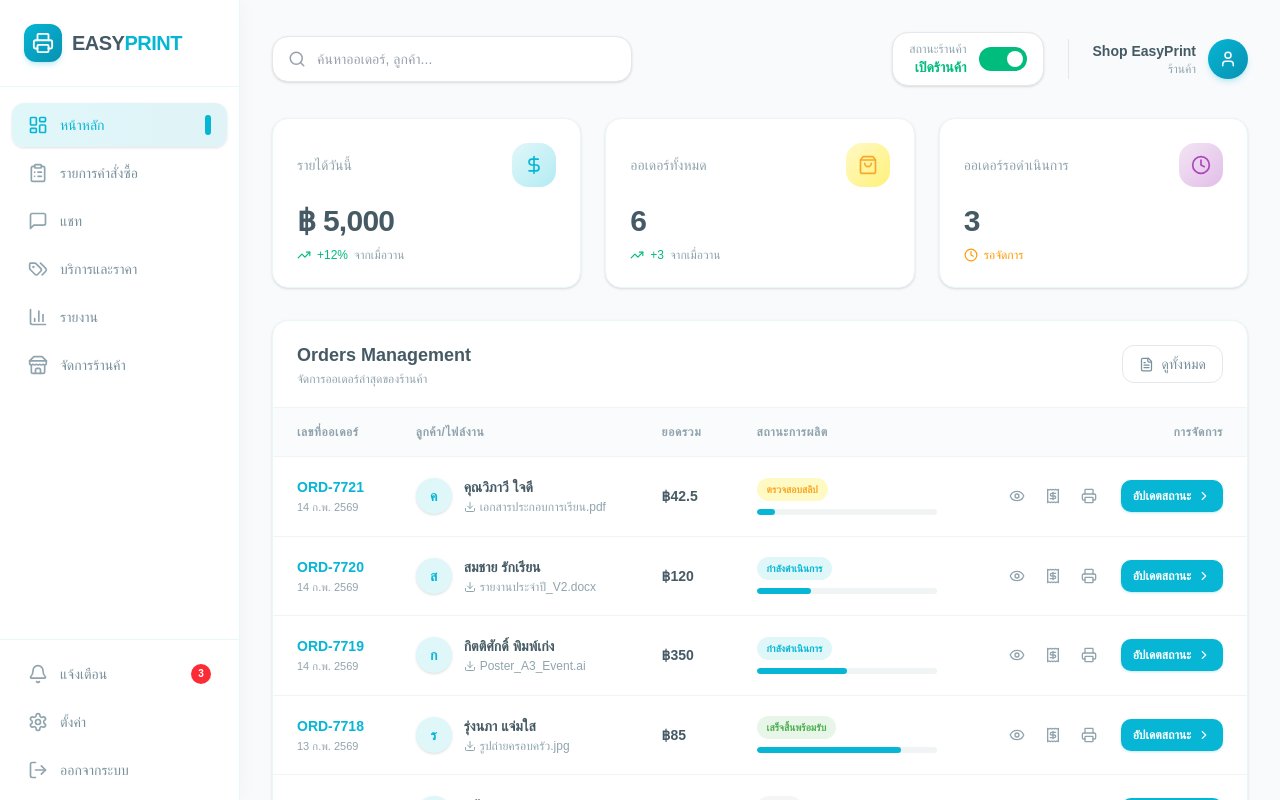
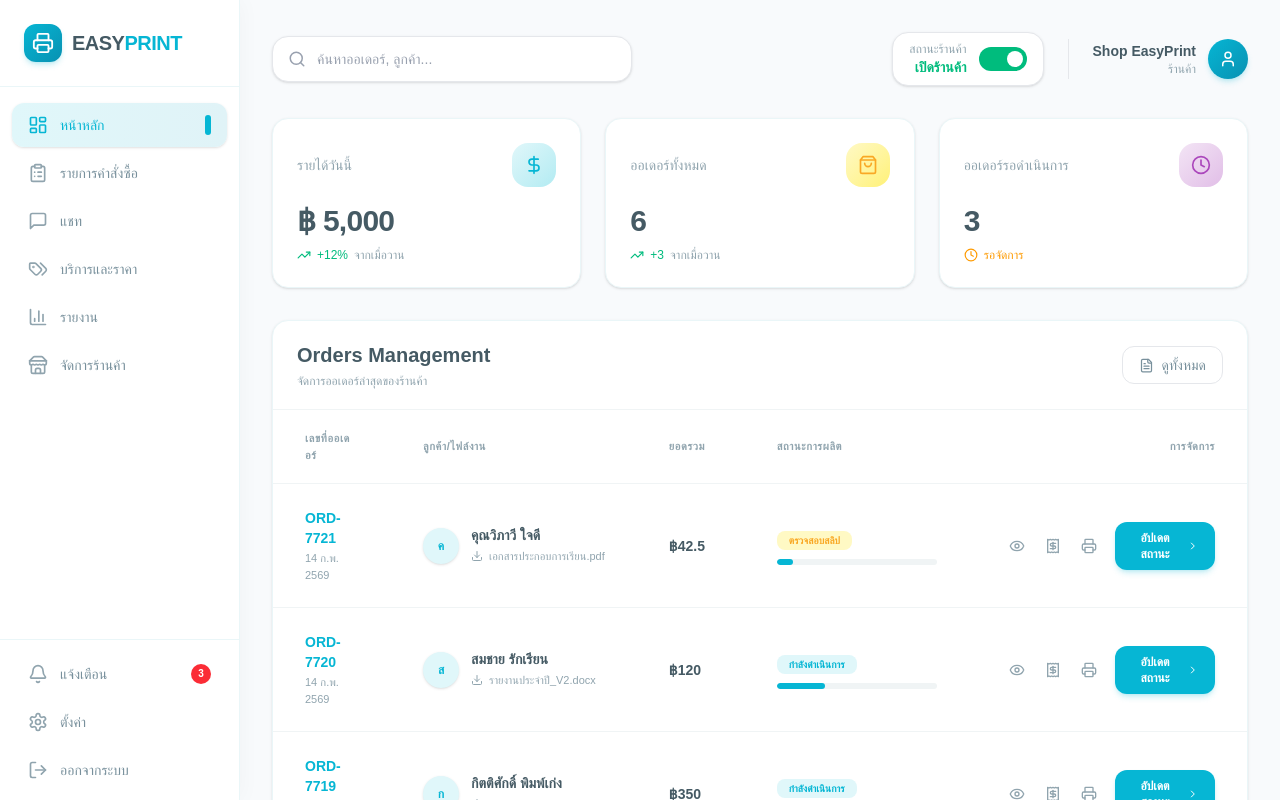
Before and after one commit to 03Panyaporn/EasyPrint, a Next.js app in the folder my-app/: page /shop in a window 1280 px wide. Shown: the top 800 px of the page. Built offline with nearby package versions, Linux system fonts and the light colour scheme.

Commit message:
Fixed status updates, added list viewing, and corrected colors.

```diff
--- a/my-app/src/app/shop/page.tsx
+++ b/my-app/src/app/shop/page.tsx
@@ -379,8 +379,8 @@ export default function ShopDashboard() {
             <div className="bg-white rounded-2xl border border-[#eaf6f8] shadow-sm mb-8 overflow-hidden">
                 <div className="flex items-center justify-between px-6 py-5 border-b border-[#f0f4f5]">
                     <div>
-                        <h2 className="text-lg font-semibold text-[#455a64]">Orders Management</h2>
-                        <p className="text-xs text-[#90a4ae] mt-0.5">จัดการออเดอร์ล่าสุดของร้านค้า</p>
+                        <h2 className="text-xl font-bold text-[#455a64]">Orders Management</h2>
+                        <p className="text-xs text-[#90a4ae] mt-1">จัดการออเดอร์ล่าสุดของร้านค้า</p>
                     </div>
                     <Link href="/shop/orders">
                         <button className="flex items-center gap-2 px-4 py-2 border border-[#e5e7eb] rounded-xl text-sm text-[#78909c] hover:bg-[#f5fbfe] hover:border-[#06B6D4] hover:text-[#06B6D4] transition-all">
@@ -393,12 +393,12 @@ export default function ShopDashboard() {
                 <div className="overflow-x-auto">
                     <table className="w-full">
                         <thead>
-                            <tr className="bg-[#fafbfc] border-b border-[#f0f4f5]">
-                                <th className="text-left px-6 py-4 text-xs font-semibold text-[#90a4ae] uppercase tracking-wider">เลขที่ออเดอร์</th>
-                                <th className="text-left px-6 py-4 text-xs font-semibold text-[#90a4ae] uppercase tracking-wider">ลูกค้า/ไฟล์งาน</th>
-                                <th className="text-left px-6 py-4 text-xs font-semibold text-[#90a4ae] uppercase tracking-wider">ยอดรวม</th>
-                                <th className="text-left px-6 py-4 text-xs font-semibold text-[#90a4ae] uppercase tracking-wider">สถานะการผลิต</th>
-                                <th className="text-right px-6 py-4 text-xs font-semibold text-[#90a4ae] uppercase tracking-wider">การจัดการ</th>
+                            <tr className="border-b border-[#f0f4f5]">
+                                <th className="text-left px-8 py-5 text-[11px] font-bold text-[#90a4ae] uppercase tracking-wider">เลขที่ออเดอร์</th>
+                                <th className="text-left px-8 py-5 text-[11px] font-bold text-[#90a4ae] uppercase tracking-wider">ลูกค้า/ไฟล์งาน</th>
+                                <th className="text-left px-8 py-5 text-[11px] font-bold text-[#90a4ae] uppercase tracking-wider">ยอดรวม</th>
+                                <th className="text-left px-8 py-5 text-[11px] font-bold text-[#90a4ae] uppercase tracking-wider">สถานะการผลิต</th>
+                                <th className="text-right px-8 py-5 text-[11px] font-bold text-[#90a4ae] uppercase tracking-wider">การจัดการ</th>
                             </tr>
                         </thead>
                         <tbody className="divide-y divide-[#f0f4f5]">
@@ -407,60 +407,60 @@ export default function ShopDashboard() {
                                     key={order.id}
                                     className="hover:bg-[#fafeff] transition-colors duration-150 group"
                                 >
-                                    <td className="px-6 py-5">
+                                    <td className="px-8 py-6">
                                         <div className="flex flex-col">
-                                            <span className="text-sm font-bold text-[#06B6D4]">{order.id}</span>
-                                            <span className="text-[11px] text-[#90a4ae] mt-0.5">{order.date}</span>
+                                            <span className="text-sm font-bold text-[#06B6D4] mb-0.5">{order.id}</span>
+                                            <span className="text-[11px] text-[#90a4ae]">{order.date}</span>
                                         </div>
                                     </td>
-                                    <td className="px-6 py-5">
+                                    <td className="px-8 py-6">
                                         <div className="flex items-center gap-3">
-                                            <div className="w-9 h-9 rounded-full bg-[#E0F7FA] flex items-center justify-center text-[#06B6D4] text-sm font-bold shadow-sm">
+                                            <div className="w-9 h-9 rounded-full bg-[#E0F7FA] flex items-center justify-center text-[#06B6D4] text-xs font-black shadow-sm group-hover:scale-105 transition-transform">
                                                 {order.customer.charAt(0)}
                                             </div>
                                             <div className="flex flex-col">
-                                                <span className="text-sm text-[#455a64] font-bold">{order.customer}</span>
-                                                <div className="flex items-center gap-1 mt-0.5">
-                                                    <Download size={12} className="text-[#90a4ae]" />
-                                                    <span className="text-xs text-[#90a4ae] truncate max-w-[150px]">{order.fileName}</span>
+                                                <span className="text-sm text-[#455a64] font-bold leading-tight mb-1">{order.customer}</span>
+                                                <div className="flex items-center gap-1.5 group/file cursor-pointer">
+                                                    <Download size={12} className="text-[#90a4ae] group-hover/file:text-[#06B6D4] transition-colors" />
+                                                    <span className="text-[11px] text-[#90a4ae] group-hover/file:text-[#06B6D4] transition-colors truncate max-w-[150px]">{order.fileName}</span>
                                                 </div>
                                             </div>
                                         </div>
                                     </td>
-                                    <td className="px-6 py-5">
-                                        <span className="text-sm font-bold text-[#455a64]">฿{order.price}</span>
+                                    <td className="px-8 py-6">
+                                        <span className="text-sm font-black text-[#455a64]">฿{order.price}</span>
                                     </td>
-                                    <td className="px-6 py-5">
-                                        <div className="flex flex-col w-[180px]">
-                                            <div className="flex items-center mb-2">
-                                                <span className={`text-[10px] font-bold px-2.5 py-1 rounded-full ${order.statusColor}`}>
+                                    <td className="px-8 py-6">
+                                        <div className="flex flex-col w-[160px]">
+                                            <div className="mb-2">
+                                                <span className={`text-[10px] font-bold px-3 py-1 rounded-lg ${order.statusColor}`}>
                                                     {order.status}
                                                 </span>
                                             </div>
                                             <div className="w-full h-1.5 bg-[#f0f4f5] rounded-full overflow-hidden">
                                                 <div
-                                                    className={`h-full ${order.progressBarColor} rounded-full transition-all duration-500`}
+                                                    className={`h-full ${order.progressBarColor} rounded-full transition-all duration-700`}
                                                     style={{ width: `${order.progress}%` }}
                                                 />
                                             </div>
                                         </div>
                                     </td>
-                                    <td className="px-6 py-5">
-                                        <div className="flex items-center justify-end gap-2">
-                                            <div className="flex items-center gap-1 mr-2">
-                                                <button onClick={() => openDetailsModal(order)} className="p-2 text-[#90a4ae] hover:bg-emerald-100 hover:text-emerald-500 rounded-lg transition-all" title="รายละเอียดออเดอร์">
+                                    <td className="px-8 py-6">
+                                        <div className="flex items-center justify-end gap-2.5">
+                                            <div className="flex items-center gap-1">
+                                                <button onClick={() => openDetailsModal(order)} className="p-2 text-[#90a4ae] hover:bg-emerald-100 hover:text-emerald-500 rounded-xl transition-all" title="รายละเอียดออเดอร์">
                                                     <Eye size={16} />
                                                 </button>
-                                                <button onClick={() => openSlipModal(order)} className="p-2 text-[#90a4ae] hover:bg-amber-100 hover:text-amber-500 rounded-lg transition-all" title="สลิปโอนเงิน">
+                                                <button onClick={() => openSlipModal(order)} className="p-2 text-[#90a4ae] hover:bg-amber-100 hover:text-amber-500 rounded-xl transition-all" title="สลิปโอนเงิน">
                                                     <Receipt size={16} />
                                                 </button>
-                                                <button onClick={() => openPrintModal(order)} className="p-2 text-[#90a4ae] hover:bg-sky-100 hover:text-[#06B6D4] rounded-lg transition-all" title="พิมพ์">
+                                                <button onClick={() => openPrintModal(order)} className="p-2 text-[#90a4ae] hover:bg-sky-100 hover:text-[#06B6D4] rounded-xl transition-all" title="พิมพ์">
                                                     <Printer size={16} />
                                                 </button>
                                             </div>
                                             <button
                                                 onClick={() => openUpdateModal(order)}
-                                                className="flex items-center gap-1.5 px-3 py-2 bg-[#06B6D4] text-white rounded-[10px] text-xs font-bold hover:bg-[#0891b2] transition-all shadow-sm shadow-[#06B6D4]/20"
+                                                className="flex items-center gap-2 px-4 py-2 bg-[#06B6D4] text-white rounded-xl text-xs font-bold hover:scale-105 hover:bg-[#0891b2] transition-all shadow-md shadow-[#06B6D4]/20"
                                             >
                                                 อัปเดตสถานะ
                                                 <ChevronRight size={14} />
@@ -505,16 +505,17 @@ export default function ShopDashboard() {
                                     <div className="flex flex-col gap-4 relative z-10">
                                         <div className="flex items-start gap-4">
                                             <div className="w-7 h-7 rounded-full bg-white border-2 border-[#e5e7eb] flex items-center justify-center text-xs font-bold text-[#90a4ae] shadow-sm">
-                                                1
+                                                {Math.max(1, statusSequence.findIndex(s => s.label === selectedOrder.status) + 1)}
                                             </div>
                                             <div className="flex flex-col">
                                                 <p className="text-xs font-medium text-[#90a4ae]">สถานะปัจจุบัน</p>
                                                 <p className="text-sm font-bold text-[#455a64] mt-0.5">{selectedOrder.status}</p>
                                             </div>
                                         </div>
+                                        {selectedOrder.status === "ตรวจสอบสลิป" && (
                                             <div
                                                 onClick={() => openSlipModal(selectedOrder)}
-                                            className="ml-11 bg-gray-100 rounded-2xl p-4 border border-gray-200 flex items-center gap-4 shadow-lg cursor-pointer transition-all hover:bg-gray-50 hover:border-gray-200 hover:shadow-md hover:-translate-y-0.5"
+                                                className="ml-11 bg-gray-50 rounded-2xl p-4 border border-gray-100 flex items-center gap-4 group cursor-pointer hover:bg-gray-100 transition-all"
                                             >
                                                 <div className="w-16 h-16 bg-white rounded-xl border border-gray-200 flex items-center justify-center text-gray-300 group-hover:scale-105 transition-transform overflow-hidden flex-shrink-0">
                                                     <Receipt size={24} />
@@ -524,12 +525,13 @@ export default function ShopDashboard() {
                                                     <p className="text-xs text-[#455a64] font-medium">รอการตรวจสอบสลิป...</p>
                                                 </div>
                                             </div>
+                                        )}
                                     </div>
 
                                     {/* Step 2: Next Status */}
                                     <div className="flex items-start gap-4 relative z-10">
                                         <div className="w-7 h-7 rounded-full bg-white border-2 border-[#06B6D4] flex items-center justify-center text-xs font-bold text-[#06B6D4] shadow-sm shadow-[#06B6D4]/10">
-                                            2
+                                            {Math.min(statusSequence.length + 1, Math.max(2, statusSequence.findIndex(s => s.label === selectedOrder.status) + 2))}
                                         </div>
                                         <div className="flex flex-col">
                                             <p className="text-xs font-medium text-[#06B6D4]">สถานะถัดไป</p>
@@ -561,7 +563,7 @@ export default function ShopDashboard() {
                                         : "border-[#e5e7eb] text-rose-500 hover:bg-rose-50"}`}
                                 >
                                     {selectedOrder.status === "ตรวจสอบสลิป" ? "สลิปไม่ถูกต้อง" :
-                                        selectedOrder.status === "ยกเลิก" ? "ถูกยกเลิกแล้ว" : "เริ่มงานแล้ว/ห้ามยกเลิก"}
+                                        selectedOrder.status === "ยกเลิก" ? "ถูกยกเลิกแล้ว" : "ยืนยันแล้วยกเลิกไม่ได้"}
                                 </button>
                                 <button
                                     onClick={selectedOrder.status === "ตรวจสอบสลิป" ? handleVerifySlip : handleUpdateStatus}
@@ -670,8 +672,26 @@ export default function ShopDashboard() {
                                     <p className="text-sm font-medium text-gray-400 italic">รูปภาพสลิปโอนเงิน</p>
                                 </div>
                                 <div className="mt-6 flex gap-3">
-                                    <button onClick={handleCancelOrder} className="flex-1 py-3.5 border border-[#e5e7eb] rounded-2xl text-rose-500 text-sm font-bold hover:bg-rose-50 transition-all">สลิปไม่ถูกต้อง</button>
-                                    <button onClick={handleVerifySlip} className="flex-1 py-3.5 bg-amber-500 text-white rounded-2xl text-sm font-bold hover:bg-amber-600 transition-all shadow-lg shadow-amber-500/20">ตรวจสอบเรียบร้อย</button>
+                                    <button
+                                        onClick={handleCancelOrder}
+                                        disabled={selectedOrder.status !== "ตรวจสอบสลิป"}
+                                        className={`flex-1 py-3.5 border rounded-2xl text-sm font-bold transition-all ${selectedOrder.status !== "ตรวจสอบสลิป"
+                                            ? "bg-gray-50 border-gray-100 text-gray-300 cursor-not-allowed"
+                                            : "border-[#e5e7eb] text-rose-500 hover:bg-rose-50"
+                                            }`}
+                                    >
+                                        สลิปไม่ถูกต้อง
+                                    </button>
+                                    <button
+                                        onClick={handleVerifySlip}
+                                        disabled={selectedOrder.status !== "ตรวจสอบสลิป"}
+                                        className={`flex-[2] py-3.5 rounded-2xl text-sm font-bold transition-all shadow-lg ${selectedOrder.status !== "ตรวจสอบสลิป"
+                                            ? "bg-gray-100 text-gray-400 cursor-not-allowed shadow-none"
+                                            : "bg-amber-500 text-white hover:bg-amber-600 shadow-amber-500/20"
+                                            }`}
+                                    >
+                                        {selectedOrder.status === "ตรวจสอบสลิป" ? "ตรวจสอบเรียบร้อย" : "ตรวจสอบแล้ว"}
+                                    </button>
                                 </div>
                             </div>
                         </div>
@@ -764,7 +784,7 @@ export default function ShopDashboard() {
                 {/* Footer and Pagination */}
                 <div className="px-6 py-5 border-t border-[#f0f4f5] flex items-center justify-between">
                     <p className="text-xs text-[#90a4ae]">
-                        การเปลี่ยนสถานะจะแจ้งเตือนลูกค้าโดยอัตโนมัติผ่านทางหน้าเว็บและอีเมล
+                        การเปลี่ยนสถานะจะแจ้งเตือนลูกค้าโดยอัตโนมัติผ่านทางหน้าเว็บ
                     </p>
                     <div className="flex items-center gap-2">
                         <button className="px-4 py-2 bg-[#f8fafc] border border-[#e5e7eb] rounded-xl text-xs font-medium text-[#90a4ae] hover:bg-[#06B6D4] hover:text-white hover:border-[#06B6D4] transition-all disabled:opacity-50">
```
Also changed, not shown: my-app/src/app/shop/orders/page.tsx (+84 -22 lines). Lines whose indentation alone changed are shown as unchanged.
